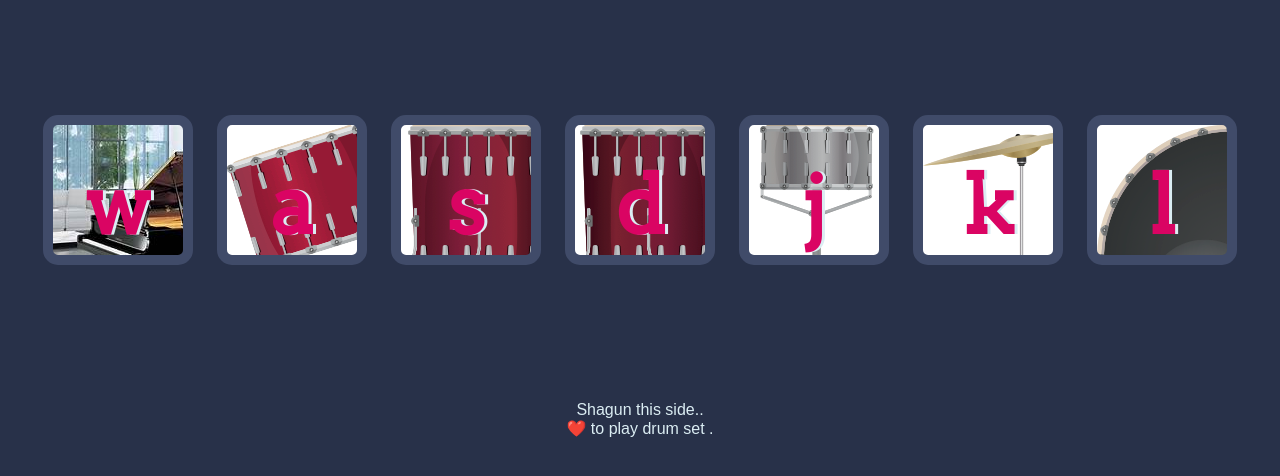
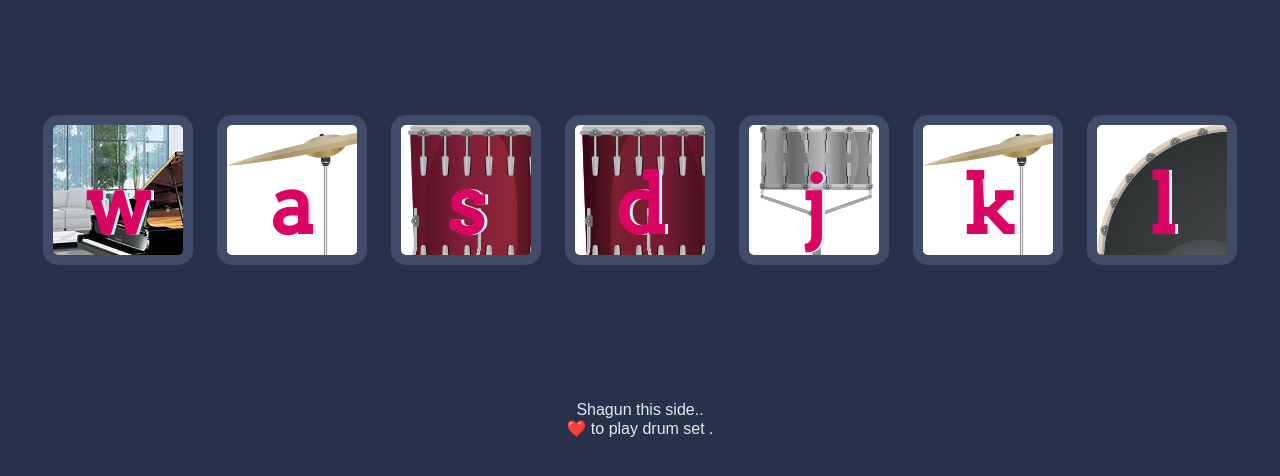
Before and after one commit to 06Rishika/myproject, a plain HTML site: page index.html in a window 1280 px wide. Shown: the part 174-650 px from the top of the page. Drawn offline with Linux system fonts and the light colour scheme.

Commit message:
Update styles.css

```diff
--- a/styles.css
+++ b/styles.css
@@ -21,7 +21,7 @@ footer {
 }
 
 .a {
-  background-image: url("images/tom2.png");
+  background-image: url("images/crash.png");
 }
 
 .s {
```
